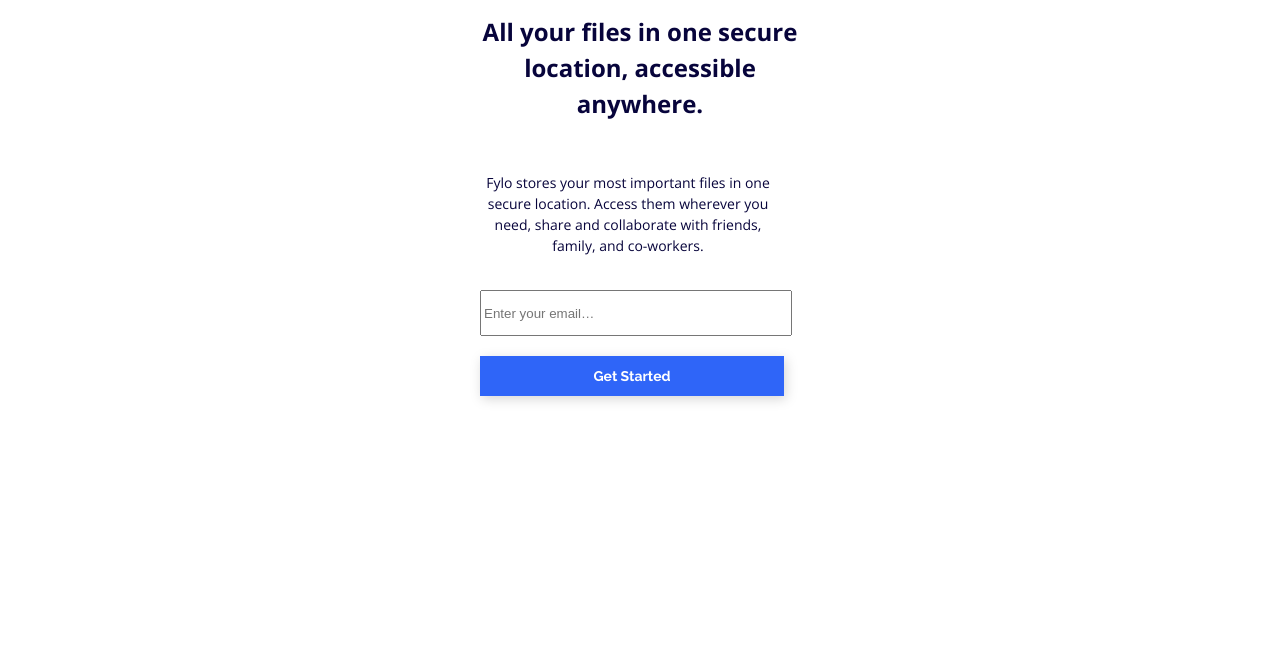
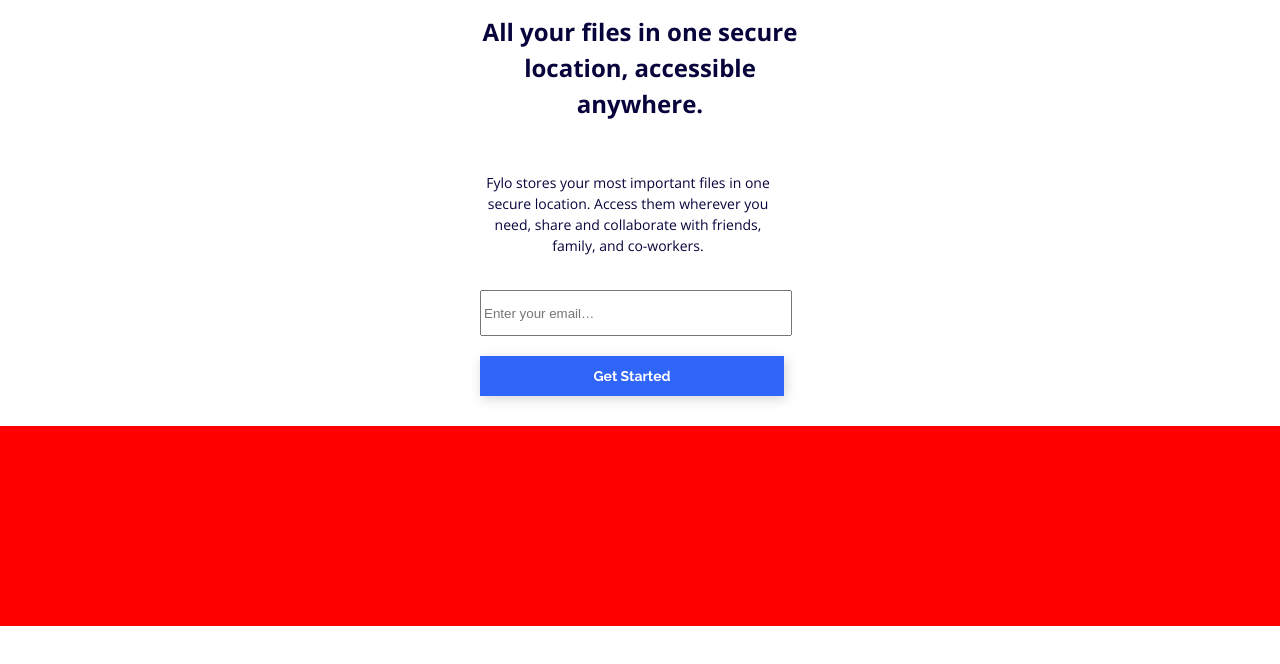
Before and after one commit to M0H1K4/FYLO, a plain HTML site: page index.html in a window 1280 px wide. Shown: the part 112-776 px from the top of the page. Drawn offline with nearby package versions, Linux system fonts and the light colour scheme.

Commit message:
change color

```diff
--- a/style.css
+++ b/style.css
@@ -4,23 +4,32 @@
   margin: 0;
   padding: 0;
   box-sizing: border-box;
+  min-height: 100vh;
+  min-width: 100vw;
 
 }
 .container {
-  width: 100%;
+     width: 100%;
     display:flex;
     justify-content: center;
     align-items: center;
     flex-direction: column;
-
   /* background-color: red; */
   /* margin: 0 auto; */
+}
+body {
+  min-height: 100vh;
+  display: flex;
+  flex-direction: column;
+  overflow-x: hidden; /* Prevent horizontal scroll */
 }
 
 header {
   width: 80%;
   display: flex;
   justify-content: space-between;
+  /* background-color: #07043b; */
+  /* width: 100%; */
   margin: 0 auto;
   margin-top: 24px;
   /* padding: 10px; */
@@ -90,3 +99,11 @@ ul {
   border: none;
 
 }
+footer{
+  display: flex;
+  width: 100vw;
+  height: 200px;
+  background-color: red;
+  /* padding: 0; */
+  margin-top: auto;
+}
```
